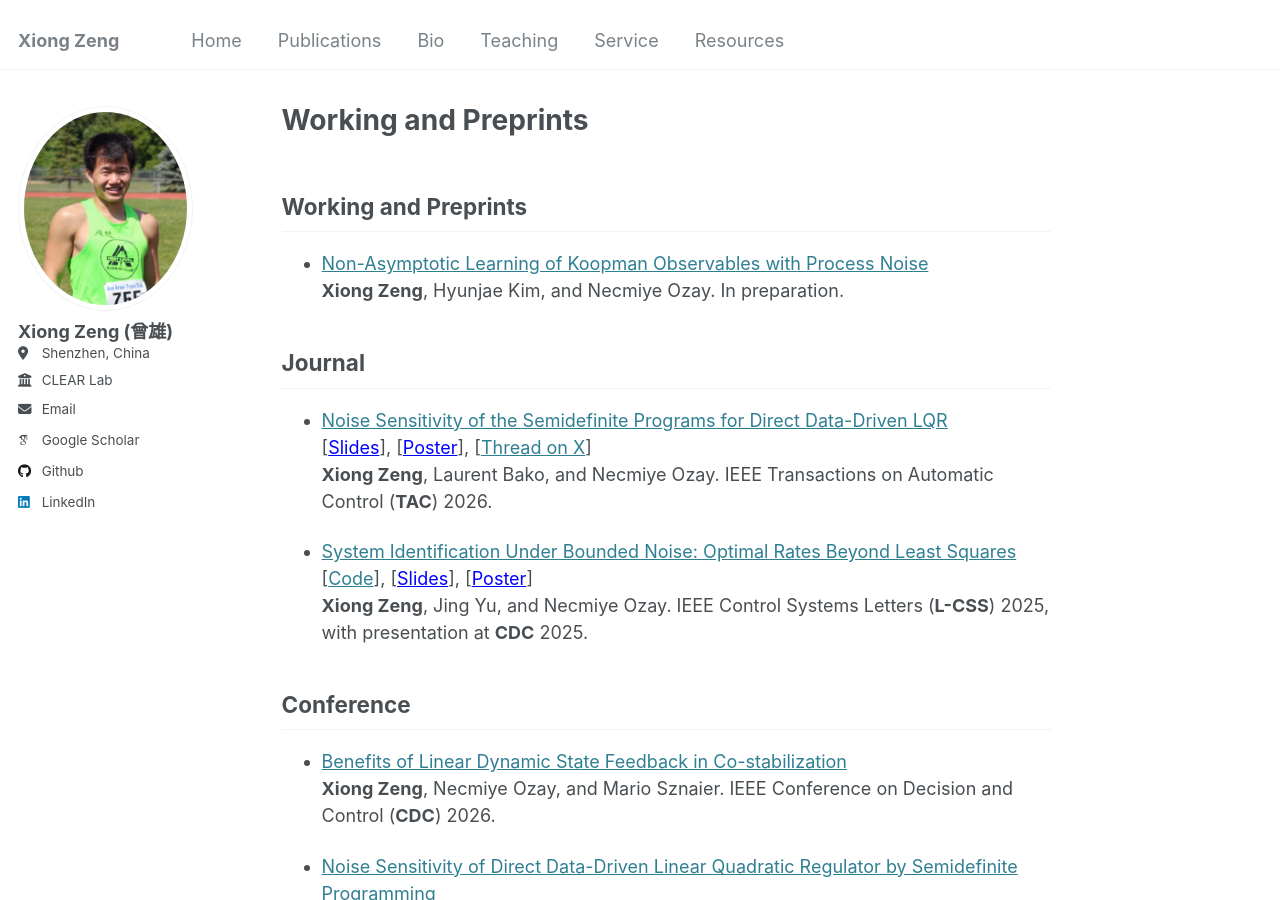
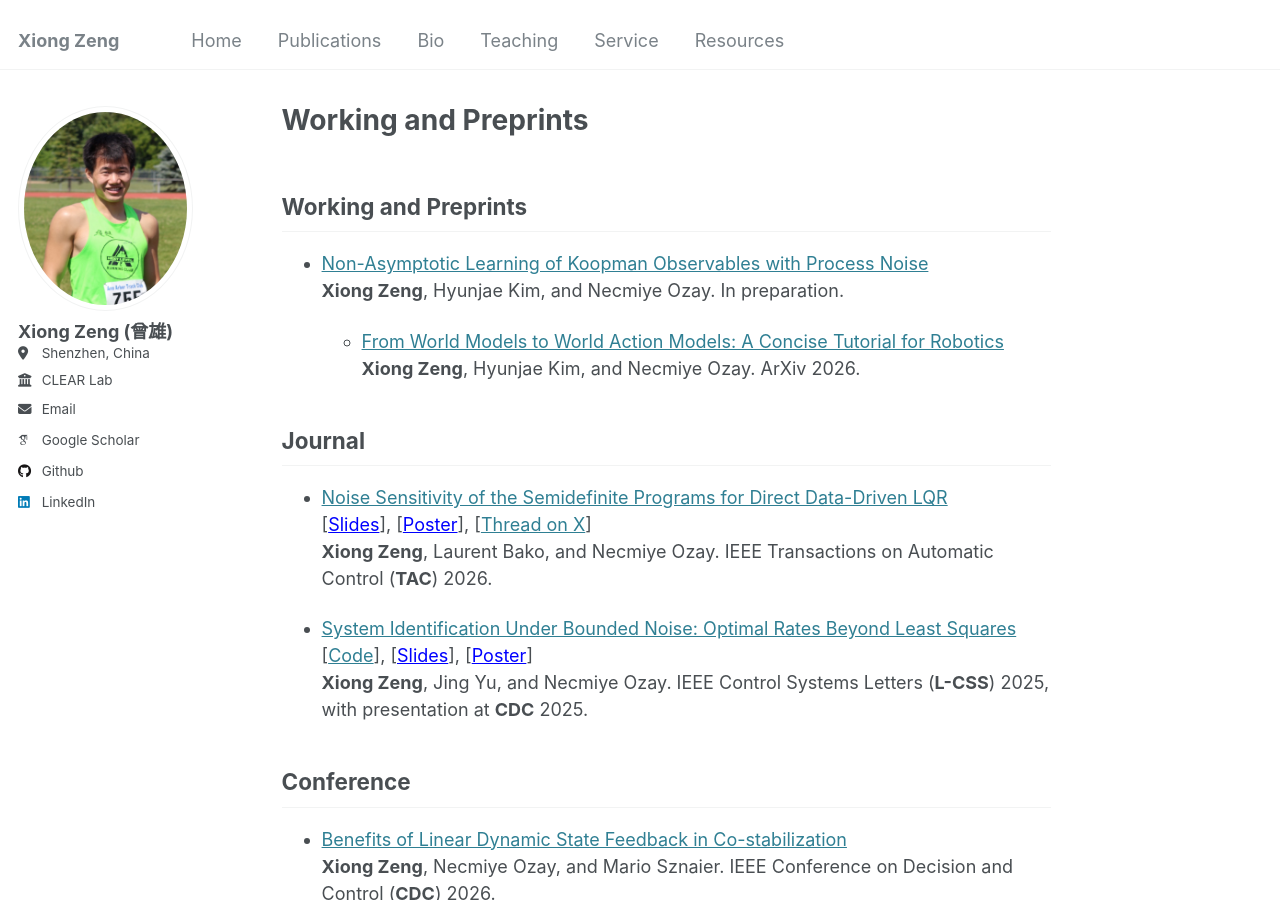
Before and after one commit to zengxiong111/zengxiong.github.io, a Jekyll site: the page built from _pages/publications.md, in a window 1280 px wide and 900 px high. Built offline with Jekyll 4.4.1, drawn with Linux system fonts in a browser that asks for light colours; some web fonts are replaced; our own code applies the rules of GitHub Pages for plain Markdown files.

Commit message:
Update publications.md

```diff
--- a/_pages/publications.md
+++ b/_pages/publications.md
@@ -10,6 +10,9 @@ author_profile: true
 
 - [Non-Asymptotic Learning of Koopman Observables with Process Noise](https://zengxiong111.github.io/zengxiong.github.io/)
   **Xiong Zeng**, Hyunjae Kim, and Necmiye Ozay. In preparation.
+
+  - [From World Models to World Action Models: A Concise Tutorial for Robotics](https://arxiv.org/abs/2607.00836)
+  **Xiong Zeng**, Hyunjae Kim, and Necmiye Ozay. ArXiv 2026.
 
 
 
```
